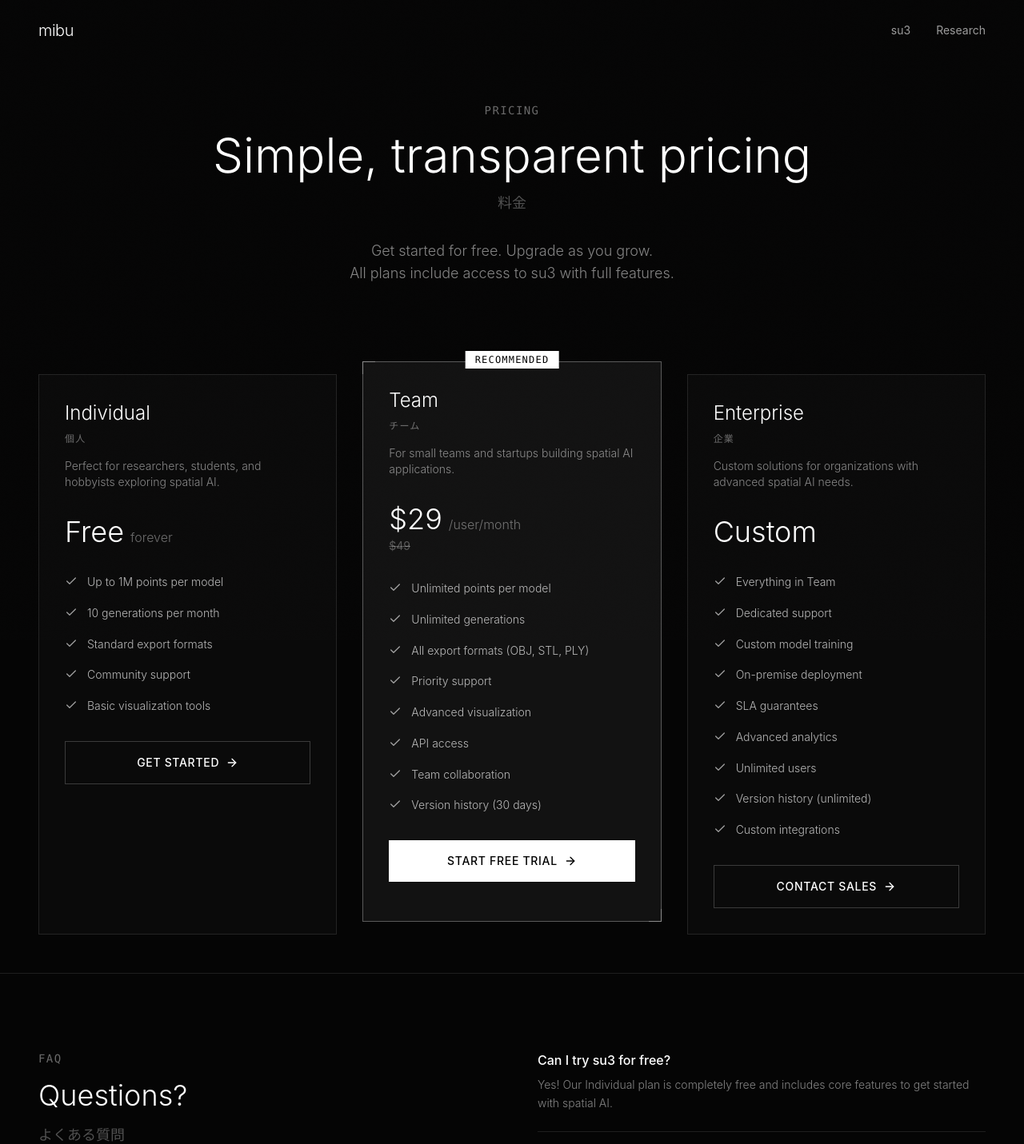
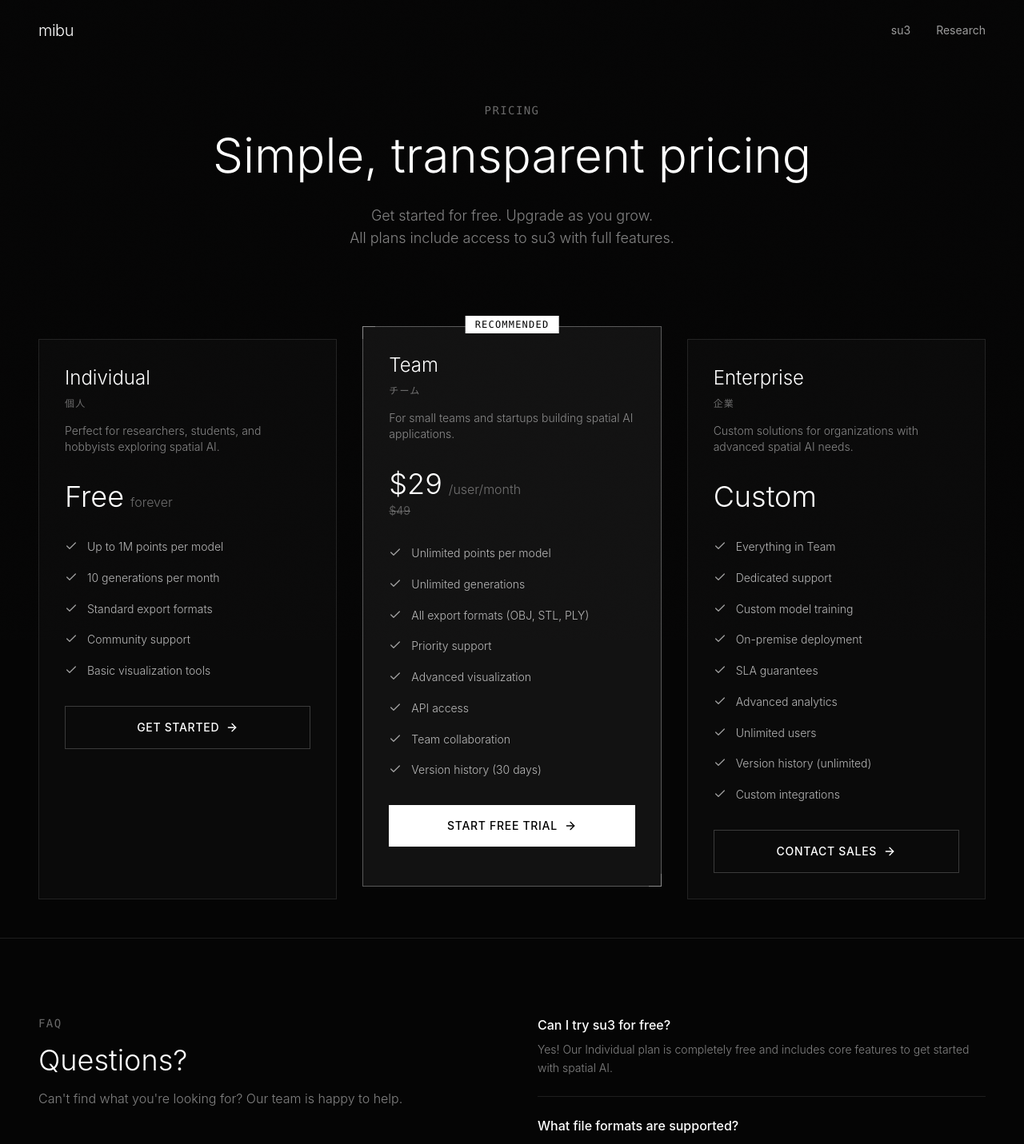
Before and after one commit to ryushen-tan/subspace, a React (Vite) app in the folder fe/: page /pricing in a window 1280 px wide. Shown: the top 1431 px of the page at 80% size. Built offline with nearby package versions, Linux system fonts and the light colour scheme.

Commit message:
remove japanese

```diff
--- a/fe/src/pages/Pricing.jsx
+++ b/fe/src/pages/Pricing.jsx
@@ -112,7 +112,6 @@ const Pricing = () => {
           <h1 className="text-4xl sm:text-5xl lg:text-6xl font-light text-white mb-4">
             Simple, transparent pricing
           </h1>
-          <p className="font-mono text-lg text-white/30">料金</p>
 
           <div className="max-w-2xl mx-auto mt-8">
             <p className="text-lg text-white/50 font-light">
@@ -144,7 +143,7 @@ const Pricing = () => {
               <h2 className="text-3xl sm:text-4xl font-light text-white mb-4">
                 Questions?
               </h2>
-              <p className="font-mono text-lg text-white/30 mb-8">よくある質問</p>
+
               <p className="text-white/50 font-light">
                 Can't find what you're looking for? Our team is happy to help.
               </p>
```
